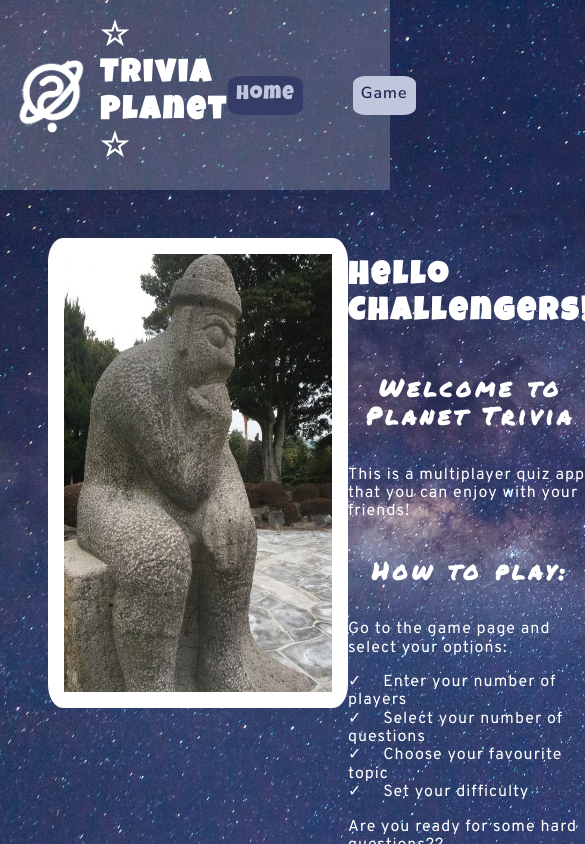
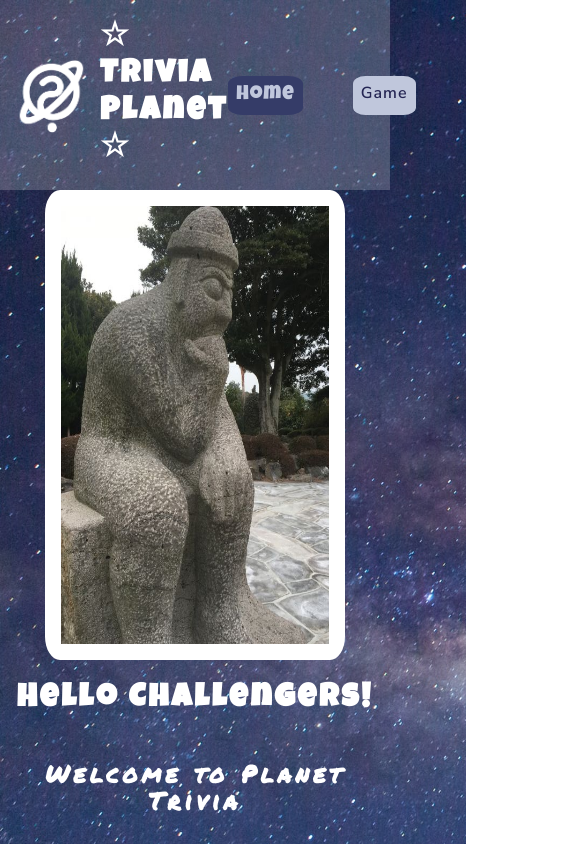
Before and after one commit to GeriNZ/trivia-planet, a React app: page / in a window 390 px wide. Shown: the top 844 px of the page, 585 px wide, since content can reach past the window. Built offline with nearby package versions, Linux system fonts and the light colour scheme; a web font is replaced by a local one.

Commit message:
centered home page content and add media queries for small devices

```diff
--- a/src/pages/home/home.css
+++ b/src/pages/home/home.css
@@ -24,6 +24,13 @@
   padding-right: 1rem;
 }
 
+#homeContainer {
+  display: flex;
+  justify-content: space-evenly;
+  align-items: center;
+  margin: 3rem;
+}
+
 #thinkerImg {
   width: 300px;
   height: 470px;
@@ -31,14 +38,20 @@
   border-radius: 5%;
 }
 
-#homeContainer {
-  display: flex;
-  justify-content: space-around;
-  margin: 3rem;
-}
+
 
 #home {
   display: flex;
   flex-direction: column;
   align-items: center;
 }
+
+@media screen and (max-width: 978px){
+
+  #homeContainer {
+    /* display: block; */
+    flex-direction: column;
+    margin: auto;
+  }
+
+}
```
Also changed, not shown: src/App.css (line endings or trailing spaces).
